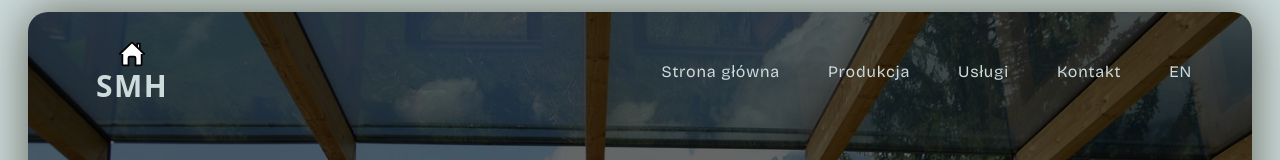
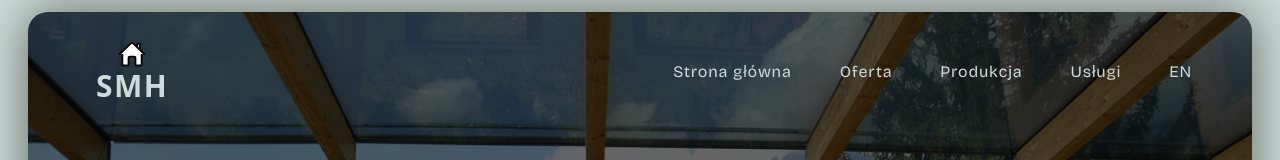
Before and after one commit to designByMilencja/frame-houses, a Next.js app: page / in a window 1280 px wide. Shown: the top 160 px of the page. Built offline with nearby package versions, Linux system fonts and the light colour scheme.

Commit message:
feat(Navigation): changed navbar and added questions content

```diff
--- a/constants/index.js
+++ b/constants/index.js
@@ -2,6 +2,10 @@ export const navLinks = [
     {
         id: "",
         title: "Strona główna",
+    },
+    {
+        id: "offer",
+        title: "Oferta",
     },
     {
         id: "building",
@@ -12,10 +16,6 @@ export const navLinks = [
         title: "Usługi",
     },
     {
-        id: "contact",
-        title: "Kontakt",
-    },
-    {
         id: "en",
         title: "EN",
     },
@@ -23,3 +23,14 @@ export const navLinks = [
 
 export const backgrounds = ['/hero/pic-big.jpg','/hero/pool-big.jpg', '/hero/window-big.jpg']
 export const backgroundsSmall = ['/hero/pic-small.jpg', '/hero/pool-small.jpg', '/hero/window-small.jpg']
+ export const questions1 = [
+     'Ważna jest dla Ciebie elastyczność i niezależność?',
+     'Preferujesz bardziej ekonomiczne rozwiązania mieszkalne?',
+     'Czerpiesz z natury i widzisz korzyści w zmianie otoczenia?',
+ ];
+export const questions2 = [
+     'Zwracasz uwagę na ekologię i zrównoważony lifestyle?',
+     'Potrzebujesz przestrzeni, którą możesz dostosować do swoich potrzeb?',
+     'Cenisz sobie szybkość budowy i błyskawiczną gotowość do zamieszkania?',
+     'Zwracasz uwagę na standardy bezpieczeństwa i jakości w swoim miejscu zamieszkania?'
+ ];
```
